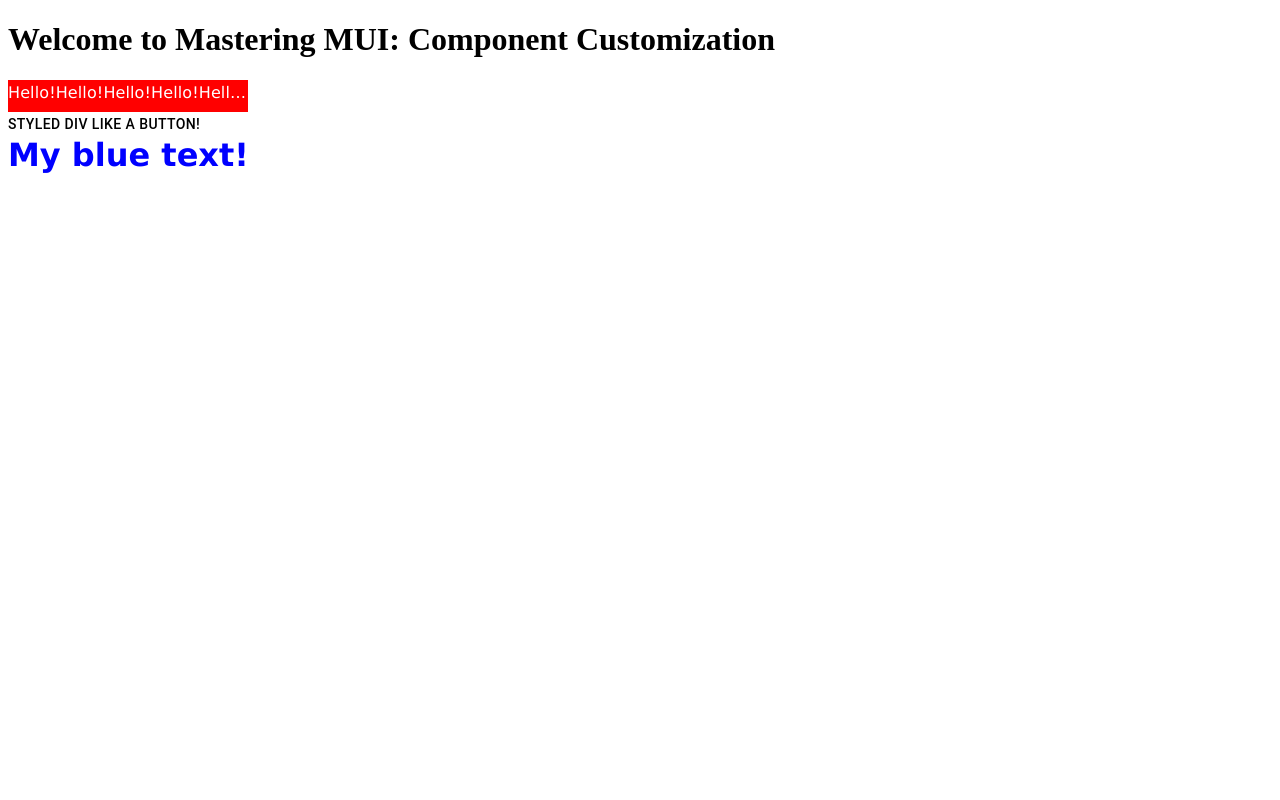
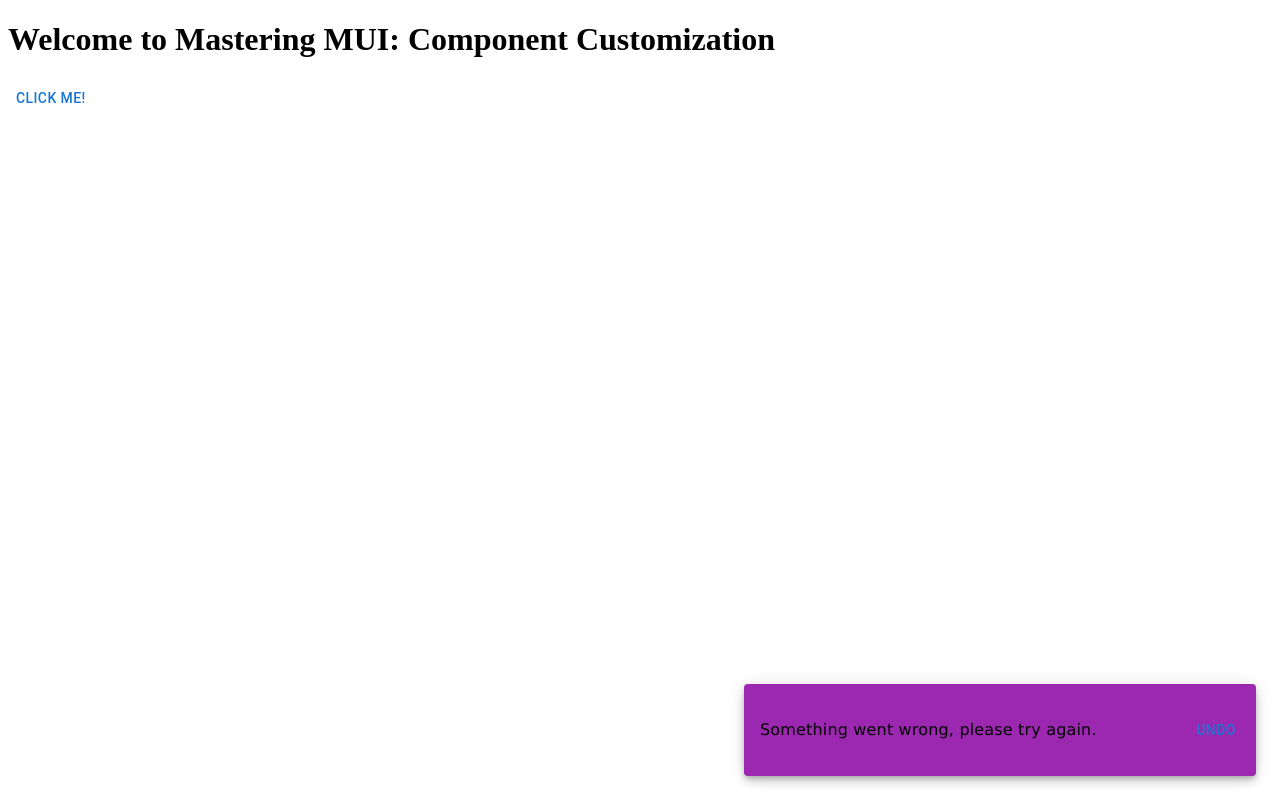
Before and after one commit to oleksandrivanyshyn/react-MUI, a React (Vite) app: page / in a window 1280 px wide. Built offline with nearby package versions, Linux system fonts and the light colour scheme.

Commit message:
feat: add Snackbar customization and functionality components

```diff
--- a/src/App.jsx
+++ b/src/App.jsx
@@ -48,12 +48,26 @@
   TypographyFunctionality,
   TypographyCustomization,
 } from './components/data_display';
+import {
+  AlertFunctionality,
+  AlertCustomization,
+  BackdropFunctionality,
+  BackdropCustomization,
+  DialogFunctionality,
+  DialogCustomization,
+  ProgressFunctionality,
+  ProgressCustomization,
+  SkeletonFunctionality,
+  SkeletonCustomization,
+  SnackbarFunctionality,
+  SnackbarCustomization,
+} from './components/feedback';
 
 export default function App() {
   return (
     <>
       <h1>Welcome to Mastering MUI: Component Customization</h1>
-      <TypographyCustomization />
+      <SnackbarCustomization />
     </>
   );
 }
--- /dev/null
+++ b/src/components/feedback/index.js
@@ -0,0 +1,12 @@
+export { AlertFunctionality } from "./alert/alert_functionality"
+export { AlertCustomization } from "./alert/alert_customization"
+export { BackdropFunctionality } from "./backdrop/backdrop_functionality"
+export { BackdropCustomization } from "./backdrop/backdrop_customization"
+export { DialogFunctionality } from "./dialog/dialog_functionality"
+export { DialogCustomization } from "./dialog/dialog_customization"
+export { ProgressFunctionality } from "./progress/progress_functionality"
+export { ProgressCustomization } from "./progress/progress_customization"
+export { SkeletonFunctionality } from "./skeleton/skeleton_functionality"
+export { SkeletonCustomization } from "./skeleton/skeleton_customization"
+export { SnackbarFunctionality } from "./snackbar/snackbar_functionality"
+export { SnackbarCustomization } from "./snackbar/snackbar_customization"
--- /dev/null
+++ b/src/components/feedback/snackbar/snackbar_customization.jsx
@@ -0,0 +1,31 @@
+import { Snackbar, Button, Zoom } from "@mui/material"
+import { useState } from "react"
+
+export function SnackbarCustomization() {
+    const [open, setOpen] = useState(false)
+
+    return (
+        <div>
+            <Button onClick={() => setOpen(!open)}>Click me!</Button>
+            <Snackbar
+                autoHideDuration={2000}
+                TransitionComponent={Zoom}
+                open={true}
+                onClose={() => setOpen(false)}
+                message="Something went wrong, please try again."
+                anchorOrigin={{ vertical: "bottom", horizontal: "right" }}
+                action={<Button>UNDO</Button>}
+                sx={{
+                    "& .MuiPaper-root": {
+                        bgcolor: "secondary.main",
+                        color: "#000",
+                        fontFamily: "Verdana",
+                        fontSize: "1rem",
+                        height: "5rem",
+                        width: "30rem",
+                    },
+                }}
+            />
+        </div>
+    )
+}
--- /dev/null
+++ b/src/components/feedback/snackbar/snackbar_functionality.jsx
@@ -0,0 +1,21 @@
+import { Snackbar, Button, Zoom } from "@mui/material"
+import { useState } from "react"
+
+export function SnackbarFunctionality() {
+    const [open, setOpen] = useState(false)
+
+    return (
+        <div>
+            <Button onClick={() => setOpen(!open)}>Click me!</Button>
+            <Snackbar
+                autoHideDuration={2000}
+                TransitionComponent={Zoom}
+                open={open}
+                onClose={() => setOpen(false)}
+                message="Something went wrong, please try again."
+                anchorOrigin={{ vertical: "bottom", horizontal: "right" }}
+                action={<Button>UNDO</Button>}
+            />
+        </div>
+    )
+}
```
